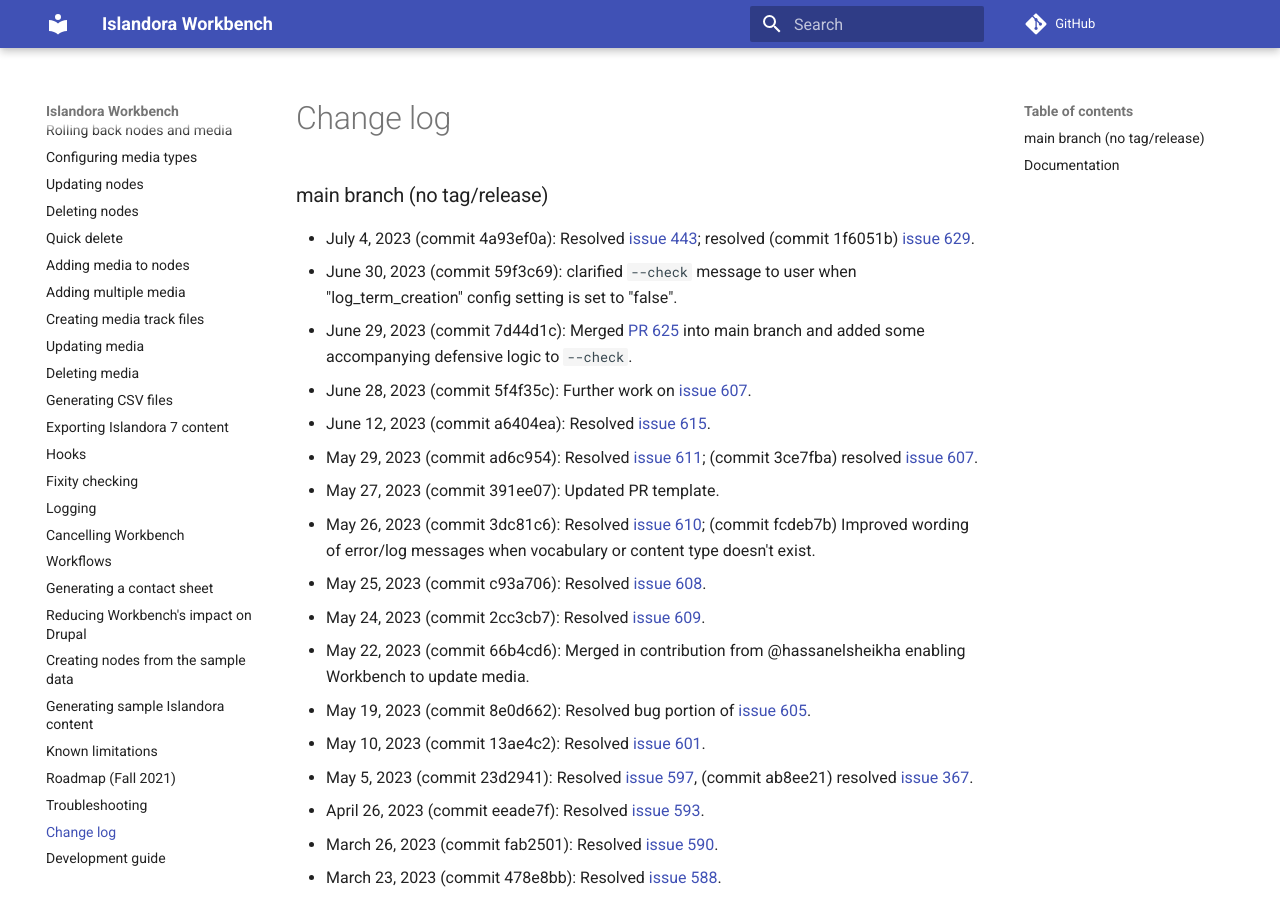
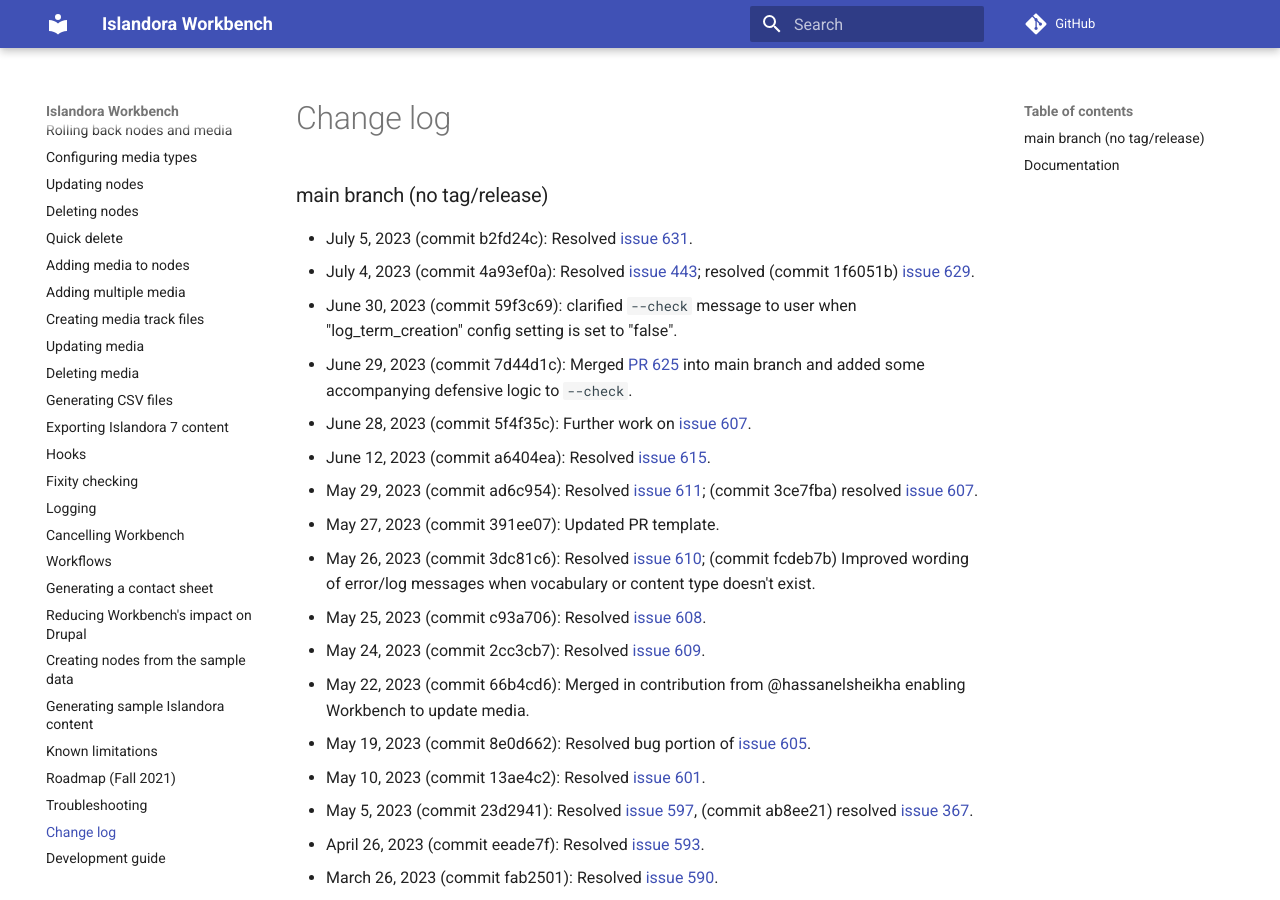
Before and after one commit to mjordan/islandora_workbench_docs, an MkDocs documentation site: the page built from docs/changelog.md, in a window 1280 px wide and 900 px high. Built offline with MkDocs 1.6.1 and Material for MkDocs 9.7.7, drawn with Linux system fonts in a browser that asks for light colours; comment, search, counter and statistics services are not loaded.

Commit message:
Updated changelog.

```diff
--- a/docs/changelog.md
+++ b/docs/changelog.md
@@ -1,5 +1,6 @@
 ### main branch (no tag/release)
 
+* July 5, 2023 (commit b2fd24c): Resolved [issue 631](https://github.com/mjordan/islandora_workbench/issues/631).
 * July 4, 2023 (commit 4a93ef0a): Resolved [issue 443](https://github.com/mjordan/islandora_workbench/issues/443); resolved (commit 1f6051b) [issue 629](https://github.com/mjordan/islandora_workbench/issues/629).
 * June 30, 2023 (commit 59f3c69): clarified `--check` message to user when "log_term_creation" config setting is set to "false".
 * June 29, 2023 (commit 7d44d1c): Merged [PR 625](https://github.com/mjordan/islandora_workbench/pull/625) into main branch and added some accompanying defensive logic to `--check`.
```
